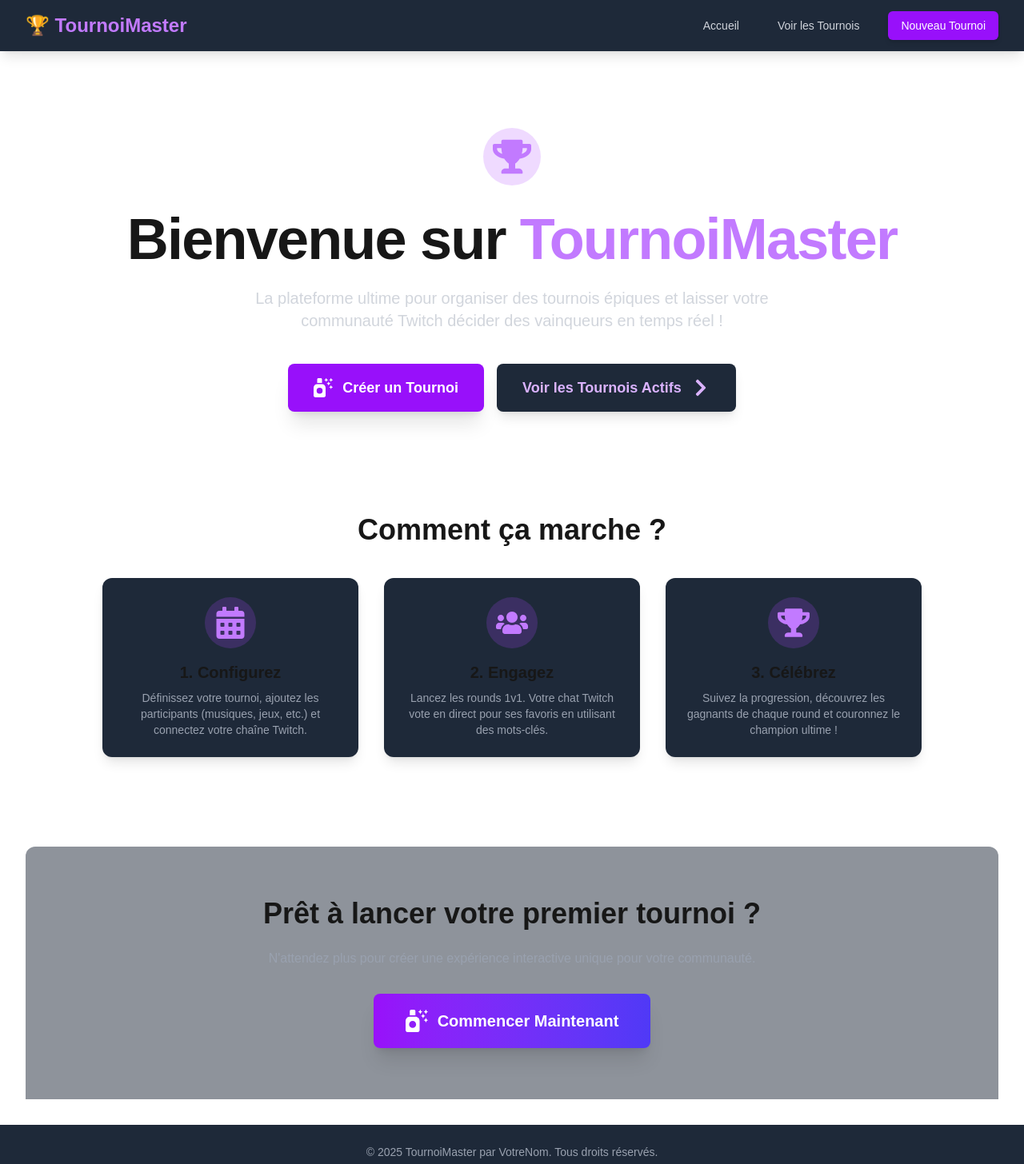
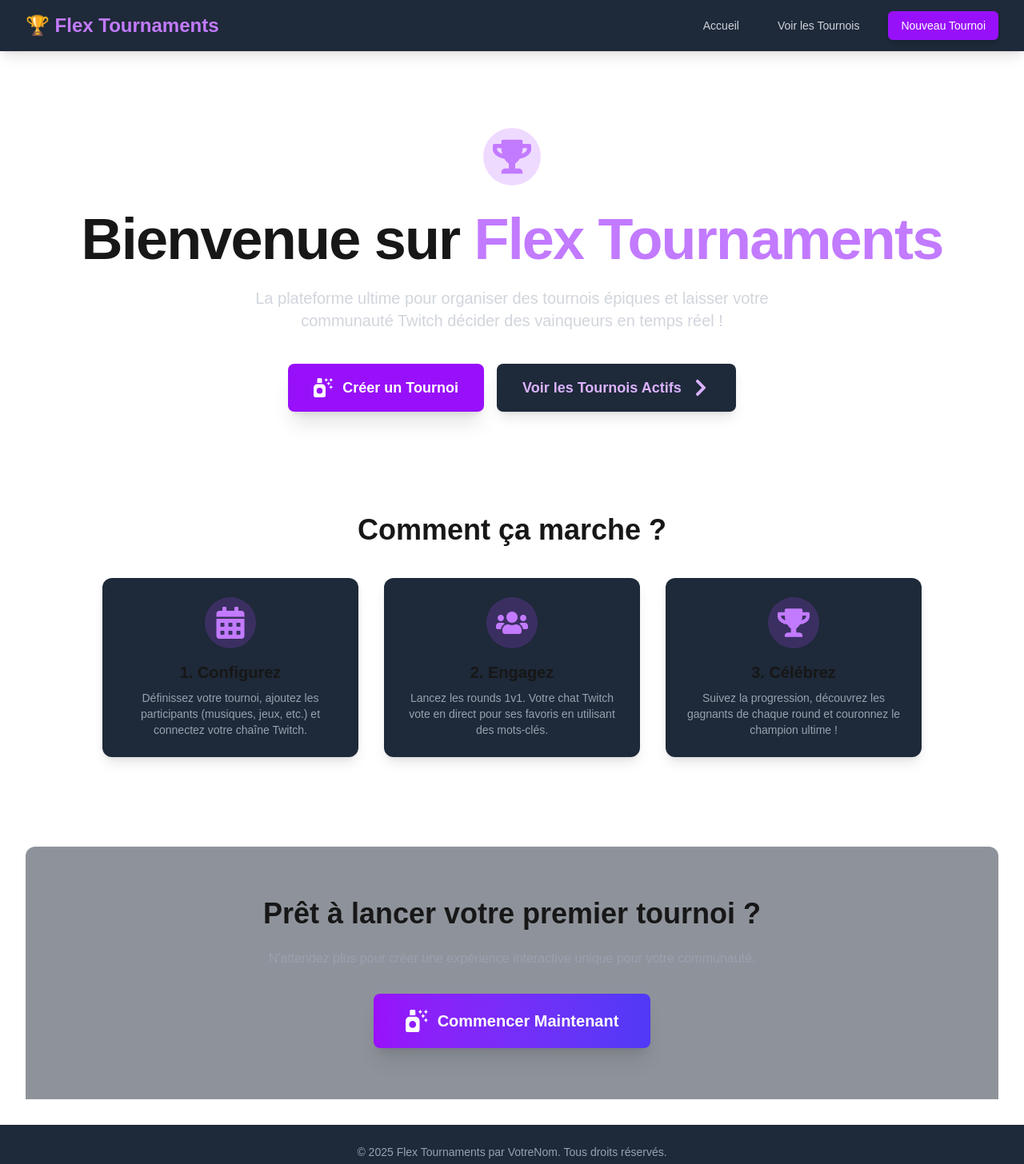
Before and after one commit to flextoutcourt/flex_tournaments, a Next.js app: page / in a window 1280 px wide. Shown: the top 1456 px of the page at 80% size. Built offline with nearby package versions, Linux system fonts and the light colour scheme.

Commit message:
fix name

```diff
--- a/src/app/layout.tsx
+++ b/src/app/layout.tsx
@@ -24,7 +24,7 @@ export default function RootLayout({
             <div className="flex items-center justify-between h-16">
               <div className="flex items-center">
                 <Link href="/" className="text-2xl font-bold text-purple-400 hover:text-purple-300 transition-colors">
-                  🏆 TournoiMaster
+                  🏆 Flex Tournaments
                 </Link>
               </div>
               <div className="flex items-center space-x-4 sm:space-x-6">
@@ -49,7 +49,7 @@ export default function RootLayout({
 
         <footer className="bg-gray-800 text-center py-6 shadow-top">
           <p className="text-sm text-gray-400">
-            &copy; {new Date().getFullYear()} TournoiMaster par VotreNom. Tous droits réservés.
+            &copy; {new Date().getFullYear()} Flex Tournaments par VotreNom. Tous droits réservés.
           </p>
           <p className="text-xs text-gray-500 mt-1">
             Propulsé par Next.js & Prisma
--- a/src/app/page.tsx
+++ b/src/app/page.tsx
@@ -15,7 +15,7 @@ export default function HomePage() {
             <FaTrophy className="h-12 w-12 text-purple-400" />
         </div>
         <h1 className="text-5xl md:text-7xl font-extrabold tracking-tight">
-          Bienvenue sur <span className="text-purple-400">TournoiMaster</span>
+          Bienvenue sur <span className="text-purple-400">Flex Tournaments</span>
         </h1>
         <p className="mt-6 text-lg md:text-xl text-gray-300 max-w-2xl mx-auto">
           La plateforme ultime pour organiser des tournois épiques et laisser votre communauté Twitch décider des vainqueurs en temps réel !
@@ -99,6 +99,6 @@ export default function HomePage() {
 // Optionnel: Ajouter des métadonnées spécifiques à cette page
 // import type { Metadata } from 'next'
 // export const metadata: Metadata = {
-//   title: 'Accueil - TournoiMaster',
+//   title: 'Accueil - Flex Tournaments',
 //   description: 'Créez et gérez des tournois Twitch interactifs.',
 // }
--- a/src/app/tournaments/[id]/page.tsx
+++ b/src/app/tournaments/[id]/page.tsx
@@ -29,11 +29,12 @@ async function getTournament(id: string) {
 
 // Générer les métadonnées dynamiquement
 export async function generateMetadata(
-  { params }: {params: {id: string}},
+  props: Promise<{params: {id: string}}>,
   parent: ResolvingMetadata
 ): Promise<Metadata> {
-  const id = params.id;
-  const tournament = await getTournament(id).catch(() => null); // Gérer le cas où getTournament lance notFound
+    const {params} = await props;
+    const id = params.id;
+    const tournament = await getTournament(id).catch(() => null); // Gérer le cas où getTournament lance notFound
 
   if (!tournament) {
     return {
@@ -42,7 +43,7 @@ export async function generateMetadata(
   }
 
   return {
-    title: `${tournament.title} - TournoiMaster`,
+    title: `${tournament.title} - Flex Tournaments`,
     description: tournament.description || `Détails et gestion du tournoi ${tournament.title}.`,
   };
 }
--- a/src/app/tournaments/page.tsx
+++ b/src/app/tournaments/page.tsx
@@ -39,8 +39,8 @@ async function getTournaments(): Promise<TournamentListItem[]> {
 }
 
 export const metadata: Metadata = {
-  title: 'Liste des Tournois - TournoiMaster',
-  description: 'Parcourez tous les tournois créés sur TournoiMaster.',
+  title: 'Liste des Tournois - Flex Tournaments',
+  description: 'Parcourez tous les tournois créés sur Flex Tournaments.',
 };
 
 export default async function TournamentsPage() {
```
